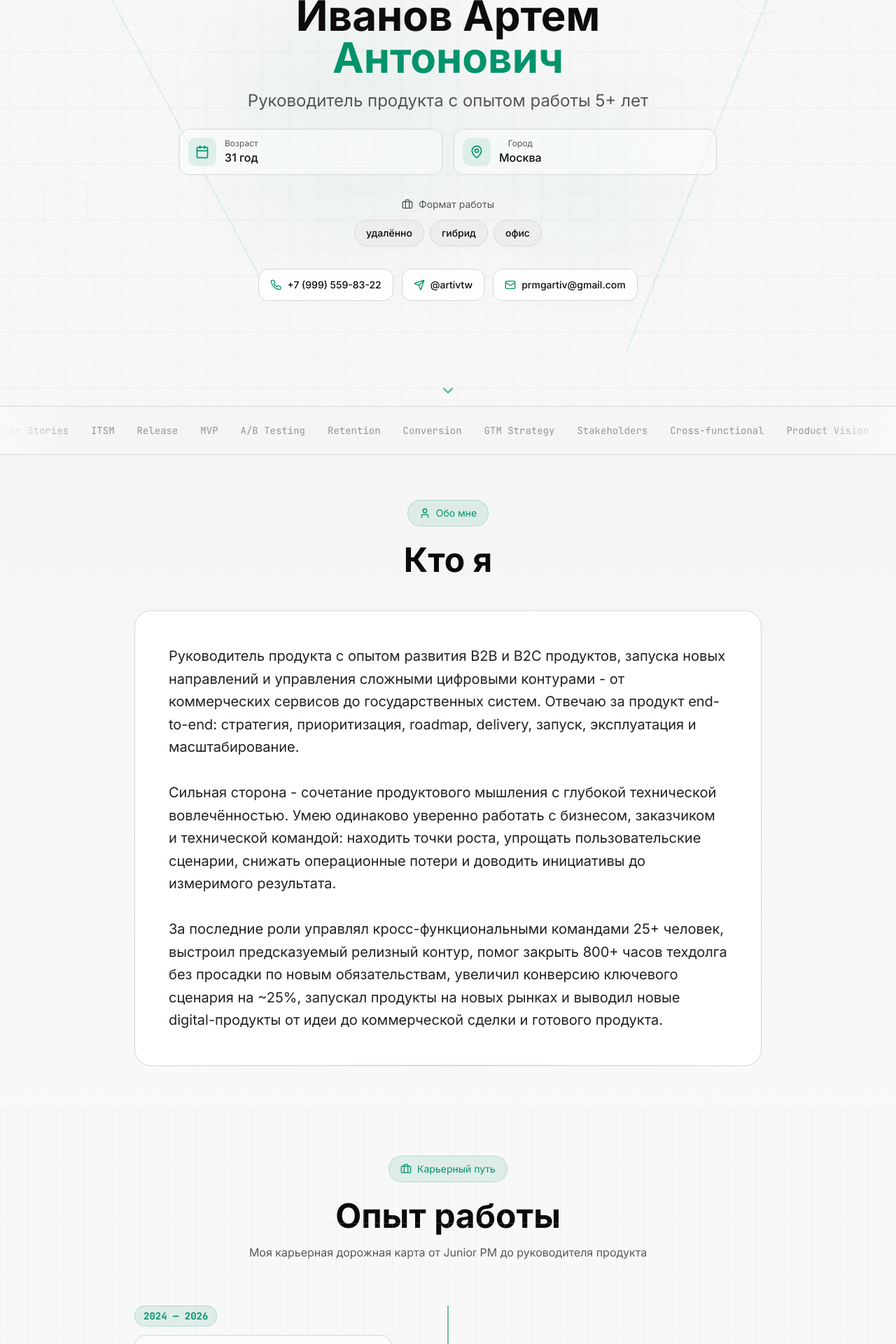
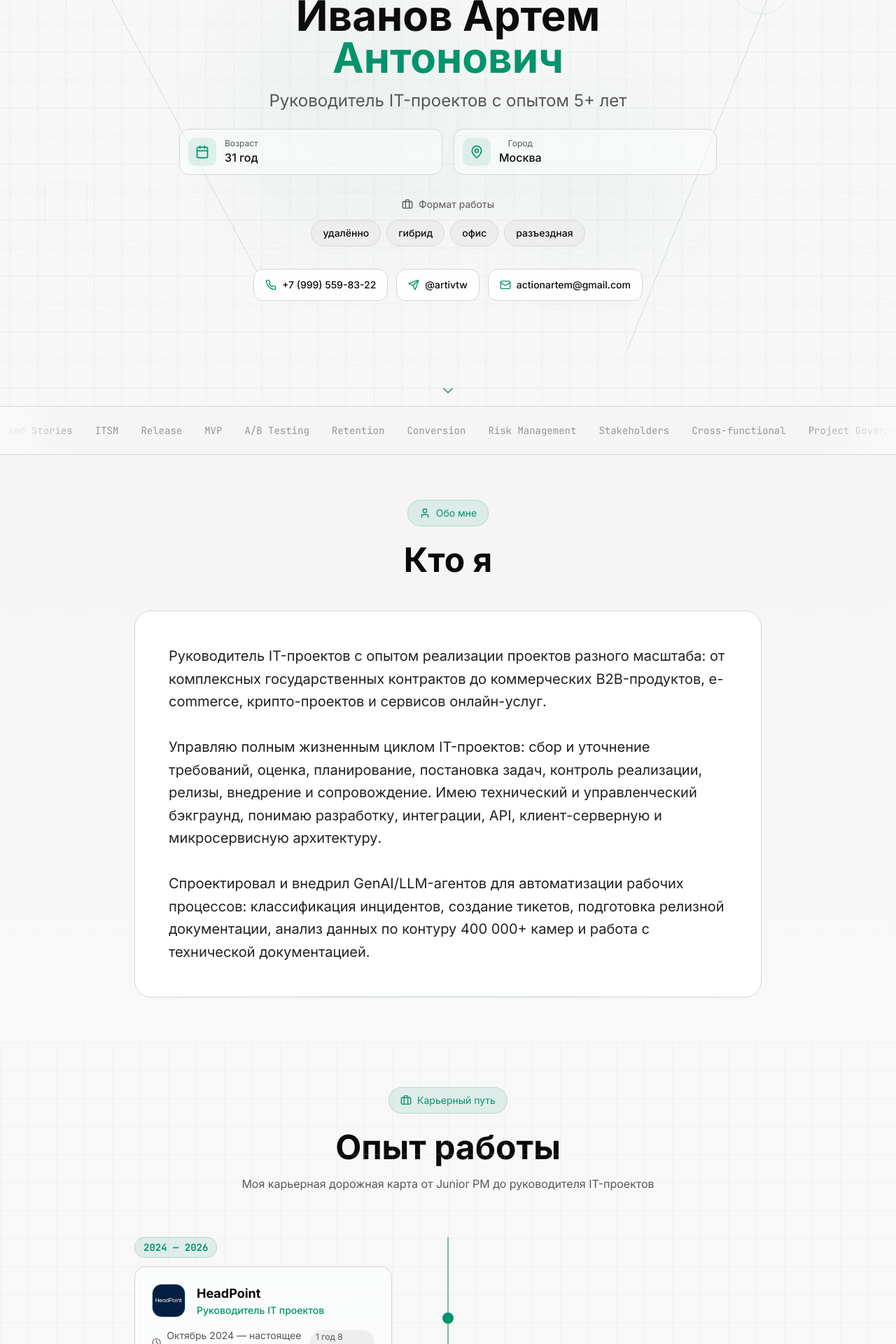
Before and after one commit to actionartem/artivcv, a Next.js app: page / in a window 1280 px wide. Shown: the part 220-2140 px from the top of the page at 70% size. Built offline with nearby package versions, Linux system fonts and the light colour scheme.

Commit message:
Обновить резюме под новое описание профиля

```diff
--- a/components/resume/about.tsx
+++ b/components/resume/about.tsx
@@ -7,15 +7,17 @@ import { User } from "lucide-react"
 export function About() {
   const { t } = useLanguage()
 
-  const aboutRu = `Руководитель продукта с опытом развития B2B и B2C продуктов, запуска новых направлений и управления сложными цифровыми контурами - от коммерческих сервисов до государственных систем. Отвечаю за продукт end-to-end: стратегия, приоритизация, roadmap, delivery, запуск, эксплуатация и масштабирование.
+  const aboutRu = `Руководитель IT-проектов с опытом реализации проектов разного масштаба: от комплексных государственных контрактов до коммерческих B2B-продуктов, e-commerce, крипто-проектов и сервисов онлайн-услуг.
 
-Сильная сторона - сочетание продуктового мышления с глубокой технической вовлечённостью. Умею одинаково уверенно работать с бизнесом, заказчиком и технической командой: находить точки роста, упрощать пользовательские сценарии, снижать операционные потери и доводить инициативы до измеримого результата.
+Управляю полным жизненным циклом IT-проектов: сбор и уточнение требований, оценка, планирование, постановка задач, контроль реализации, релизы, внедрение и сопровождение. Имею технический и управленческий бэкграунд, понимаю разработку, интеграции, API, клиент-серверную и микросервисную архитектуру.
 
-За последние роли управлял кросс-функциональными командами 25+ человек, выстроил предсказуемый релизный контур, помог закрыть 800+ часов техдолга без просадки по новым обязательствам, увеличил конверсию ключевого сценария на ~25%, запускал продукты на новых рынках и выводил новые digital-продукты от идеи до коммерческой сделки и готового продукта.`
+Спроектировал и внедрил GenAI/LLM-агентов для автоматизации рабочих процессов: классификация инцидентов, создание тикетов, подготовка релизной документации, анализ данных по контуру 400 000+ камер и работа с технической документацией.`
 
-  const aboutEn = `I am a product manager with experience in developing commercial B2C and B2B services and leading large technology initiatives, including government projects. I develop products from idea to stable operation: I form vision and roadmap, prioritize backlog based on business goals and feedback, build release processes.
+  const aboutEn = `IT Project Manager with experience delivering projects of different scale: from state contracts to commercial B2B products, e-commerce, crypto projects, and online service platforms.
 
-I launched new directions, found partners and signed contracts, improved product scenarios together with the development team and marketing, I maintain product operation support in a large government project.`
+I manage the full lifecycle of IT projects: requirements, estimation, planning, task management, delivery control, releases, rollout, and support. I combine technical and managerial background with strong understanding of integrations, APIs, and distributed architectures.
+
+I designed and implemented GenAI/LLM agents to automate incident triage, ticket creation, release documentation, large-scale contour analytics, and work with technical documentation.`
 
   return (
     <section id="about" className="relative py-16 overflow-hidden">
--- a/components/resume/contacts.tsx
+++ b/components/resume/contacts.tsx
@@ -27,8 +27,8 @@ const contacts = [
     icon: Mail,
     labelRu: "Email",
     labelEn: "Email",
-    value: "prmgartiv@gmail.com",
-    copyValue: "prmgartiv@gmail.com",
+    value: "actionartem@gmail.com",
+    copyValue: "actionartem@gmail.com",
     copyLabelRu: "Почта скопирована",
     copyLabelEn: "Email copied",
   },
@@ -38,6 +38,7 @@ const workFormats = [
   { ru: "удалённо", en: "remote" },
   { ru: "гибрид", en: "hybrid" },
   { ru: "офис", en: "office" },
+  { ru: "разъездная", en: "travel" },
 ]
 
 export function Contacts() {
@@ -112,8 +113,8 @@ export function Contacts() {
           </h2>
           <p className="text-muted-foreground max-w-2xl mx-auto">
             {t(
-              "Открыт к интересным предложениям и проектам",
-              "Open to interesting offers and projects"
+              "Открыт к предложениям по управлению IT-проектами",
+              "Open to IT project leadership opportunities"
             )}
           </p>
         </motion.div>
--- a/components/resume/education.tsx
+++ b/components/resume/education.tsx
@@ -5,6 +5,18 @@ import { motion } from "framer-motion"
 import { GraduationCap, Calendar, MapPin } from "lucide-react"
 
 const educations = [
+  {
+    id: 1,
+    universityRu: "Уральский федеральный университет имени первого Президента России Б.Н. Ельцина",
+    universityEn: "Ural Federal University named after the first President of Russia B.N. Yeltsin",
+    cityRu: "Екатеринбург",
+    cityEn: "Yekaterinburg",
+    facultyRu: "ИГУП",
+    facultyEn: "Institute of Public Administration and Entrepreneurship",
+    specialtyRu: "Государственное и муниципальное управление",
+    specialtyEn: "State and Municipal Administration",
+    year: "2016",
+  },
   {
     id: 2,
     universityRu: "Уральский федеральный университет имени первого Президента России Б.Н. Ельцина",
--- a/components/resume/experience-roadmap.tsx
+++ b/components/resume/experience-roadmap.tsx
@@ -13,11 +13,11 @@ const experiences = [
     company: "HeadPoint",
     companyEn: "HeadPoint",
     logo: "/HP.png",
-    role: "Руководитель продукта",
-    roleEn: "Product Lead",
+    role: "Руководитель IT проектов",
+    roleEn: "IT Project Lead",
     period: "Октябрь 2024 — настоящее время",
     periodEn: "October 2024 — present",
-    duration: "1 год и 7 месяцев",
+    duration: "1 год 8 месяцев",
     durationEn: "1 year 7 months",
     yearStart: 2024,
     yearEnd: 2026,
@@ -68,8 +68,8 @@ In InOne, my area of responsibility as a product manager:
     company: "Миллениал Групп",
     companyEn: "Millennial Group",
     logo: "/MG.png",
-    role: "Руководитель продукта",
-    roleEn: "Product Manager",
+    role: "Руководитель IT проектов",
+    roleEn: "IT Project Manager",
     period: "Октябрь 2022 — Сентябрь 2024",
     periodEn: "October 2022 — September 2024",
     duration: "2 года",
@@ -275,8 +275,8 @@ export function ExperienceRoadmap() {
           </h2>
           <p className="text-muted-foreground max-w-2xl mx-auto text-pretty">
             {t(
-              "Моя карьерная дорожная карта от Junior PM до руководителя продукта",
-              "My career roadmap from Junior PM to Product Manager"
+              "Моя карьерная дорожная карта от Junior PM до руководителя IT-проектов",
+              "My career roadmap from Junior PM to IT Project Manager"
             )}
           </p>
         </motion.div>
--- a/components/resume/footer.tsx
+++ b/components/resume/footer.tsx
@@ -20,7 +20,7 @@ export function Footer() {
             © {currentYear} {t("Иванов Артем Антонович", "Artem Ivanov")}
           </p>
           <p>
-            {t("Руководитель продукта", "Product Manager")} • {t("Москва", "Moscow")}
+            {t("Руководитель IT проектов", "IT Project Manager")} • {t("Москва", "Moscow")}
           </p>
         </motion.div>
       </div>
--- a/components/resume/hero.tsx
+++ b/components/resume/hero.tsx
@@ -25,8 +25,8 @@ export function Hero() {
     },
     {
       icon: Mail,
-      label: "prmgartiv@gmail.com",
-      copyValue: "prmgartiv@gmail.com",
+      label: "actionartem@gmail.com",
+      copyValue: "actionartem@gmail.com",
       copyLabelRu: "Почта скопирована",
       copyLabelEn: "Email copied",
     },
@@ -73,6 +73,7 @@ export function Hero() {
     { ru: "удалённо", en: "remote" },
     { ru: "гибрид", en: "hybrid" },
     { ru: "офис", en: "office" },
+    { ru: "разъездная", en: "travel" },
   ]
 
   return (
@@ -174,7 +175,7 @@ export function Hero() {
               transition={{ delay: 0.4 }}
               className="text-xl sm:text-2xl text-muted-foreground mb-6"
             >
-              {t("Руководитель продукта с опытом работы 5+ лет", "Product Manager with 5+ years of experience")}
+              {t("Руководитель IT-проектов с опытом 5+ лет", "IT Project Manager with 5+ years of experience")}
             </motion.p>
 
             {/* Info Grid */}
--- a/components/resume/marquee.tsx
+++ b/components/resume/marquee.tsx
@@ -3,7 +3,7 @@
 import { motion } from "framer-motion"
 
 const keywords = [
-  "Product Management",
+  "IT Project Management",
   "Roadmap",
   "Backlog",
   "Sprint",
@@ -22,10 +22,10 @@ const keywords = [
   "A/B Testing",
   "Retention",
   "Conversion",
-  "GTM Strategy",
+  "Risk Management",
   "Stakeholders",
   "Cross-functional",
-  "Product Vision",
+  "Project Governance",
   "Value Proposition",
   "Customer Journey",
   "Analytics",
@@ -35,7 +35,7 @@ const keywords = [
   "Feature Development",
   "GenAI",
   "LLM",
-  "Prompt Engineering",
+  "Release Management",
   "RAG",
   "AI Agents",
   "AI Automation",
```
